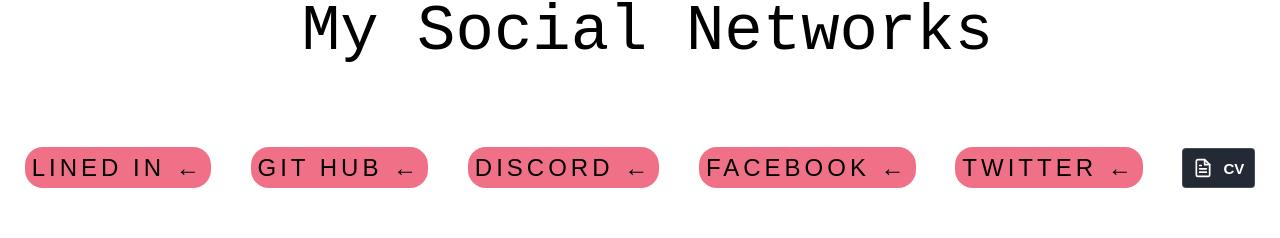
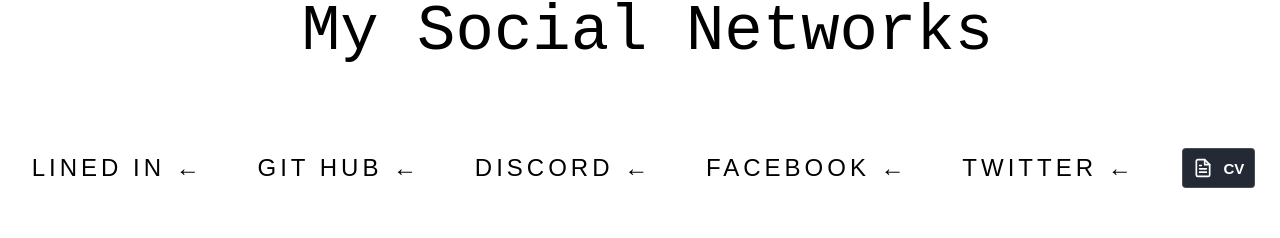
Before and after one commit to Cornicheli/portafolio, a React (Create React App) app: page / in a window 1280 px wide. Shown: the part 808-1046 px from the top of the page. Built offline with nearby package versions, Linux system fonts and the light colour scheme.

Commit message:
fix contact

```diff
--- a/src/components/contact/contact.css
+++ b/src/components/contact/contact.css
@@ -176,7 +176,6 @@
   text-decoration: none;
   color: black;
   font-size: 1.5rem;
-  background-color: #e60f3396;
   backdrop-filter: blur(200px);
   border-radius: 18px;
   padding: 7px;
```
